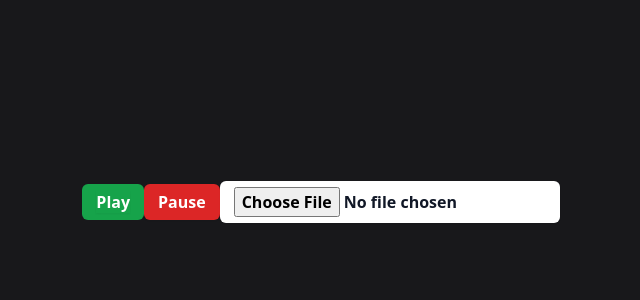
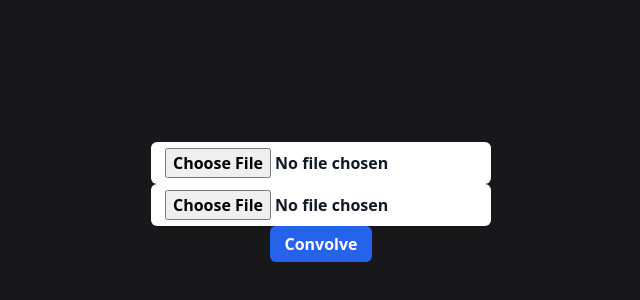
Before and after one commit to mateopresacastro/convolve.me, a React (Vite) app: page / in a window 1280 px wide. Shown: the part 198-498 px from the top of the page, without its empty margins (319-959 px from the left). Built offline with nearby package versions, Linux system fonts and the light colour scheme.

Commit message:
feat: convolver works

```diff
--- a/src/components/Main.tsx
+++ b/src/components/Main.tsx
@@ -3,13 +3,17 @@ import { ChangeEvent, useState } from 'react';
 const ctx = new AudioContext();
 const out = ctx.destination;
 let sampleSourceNode: AudioBufferSourceNode;
+const compressor = new DynamicsCompressorNode(ctx, { ratio: 20 });
 
 const Main = () => {
   const [sampleBuffer, setSampleBuffer] = useState(
     new AudioBuffer({ length: 1, numberOfChannels: 1, sampleRate: 41000 })
   );
+  const [sampleBuffer2, setSampleBuffer2] = useState(
+    new AudioBuffer({ length: 1, numberOfChannels: 1, sampleRate: 41000 })
+  );
 
-  const handleSampleChange = async (e: ChangeEvent<HTMLInputElement>) => {
+  const handleSampleChange1 = async (e: ChangeEvent<HTMLInputElement>) => {
     if (e.target.files === null) return;
     const sample = e.target.files[0];
     const sampleUrl = URL.createObjectURL(sample);
@@ -19,40 +23,48 @@ const Main = () => {
     setSampleBuffer(decodedAudio);
   };
 
-  const play = () => {
+  const handleSampleChange2 = async (e: ChangeEvent<HTMLInputElement>) => {
+    if (e.target.files === null) return;
+    const sample = e.target.files[0];
+    const sampleUrl = URL.createObjectURL(sample);
+    const res = await fetch(sampleUrl);
+    const buffer = await res.arrayBuffer();
+    const decodedAudio = await ctx.decodeAudioData(buffer);
+    setSampleBuffer2(decodedAudio);
+  };
+
+  const handleConvolve = () => {
+    const convolverNode = new ConvolverNode(ctx, { buffer: sampleBuffer2 });
     sampleSourceNode = new AudioBufferSourceNode(ctx, {
       buffer: sampleBuffer,
     });
-    sampleSourceNode.connect(out);
+    sampleSourceNode.connect(convolverNode).connect(compressor).connect(out);
     sampleSourceNode.start();
   };
-
-  const pause = () => {
-    sampleSourceNode.stop();
-  };
-
   return (
-    <main className="flex h-full items-center justify-center bg-zinc-900">
-      <button
-        onClick={play}
-        className="rounded-md bg-green-600 px-3.5 py-1.5 text-base font-semibold text-white first-line:shadow-sm hover:bg-gray-100"
-      >
-        Play
-      </button>
-      <button
-        onClick={pause}
-        className="rounded-md bg-red-600 px-3.5 py-1.5 text-base font-semibold text-white shadow-sm hover:bg-gray-100"
-      >
-        Pause
-      </button>
+    <main className="flex h-full flex-col items-center justify-center bg-zinc-900">
       <section>
         <input
           type="file"
           accept="audio/*"
-          onChange={handleSampleChange}
+          onChange={handleSampleChange1}
           className="rounded-md bg-white px-3.5 py-1.5 text-base font-semibold text-gray-900 shadow-sm hover:bg-gray-100"
         />
       </section>
+      <section>
+        <input
+          type="file"
+          accept="audio/*"
+          onChange={handleSampleChange2}
+          className="rounded-md bg-white px-3.5 py-1.5 text-base font-semibold text-gray-900 shadow-sm hover:bg-gray-100"
+        />
+      </section>
+      <button
+        onClick={handleConvolve}
+        className="rounded-md bg-blue-600 px-3.5 py-1.5 text-base font-semibold text-white shadow-sm hover:bg-gray-100"
+      >
+        Convolve
+      </button>
     </main>
   );
 };
```
